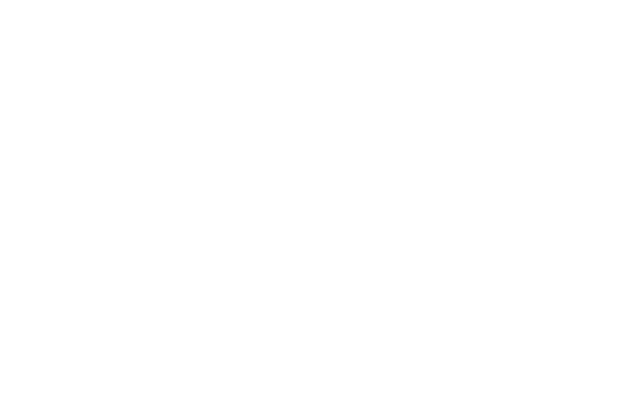
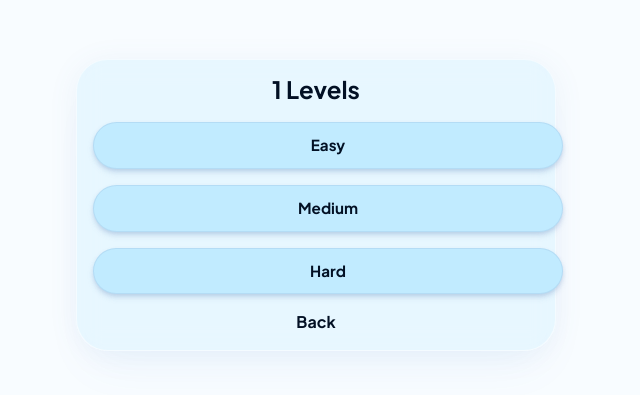
Before and after one commit to mohammedsayed74/study-with-me, a React (Vite) app in the folder frontend/: page /course/1/questions/1 in a window 1280 px wide. Before the commit this address had no page. Shown: the part 195-590 px from the top of the page, without its empty margins (324-964 px from the left). Built offline with nearby package versions, Linux system fonts and the light colour scheme; sample sign-in values are in the browser's storage.

Commit message:
update project

```diff
--- a/frontend/src/App.jsx
+++ b/frontend/src/App.jsx
@@ -8,7 +8,8 @@ import UserProfile from "./pages/UserProfile";
 import ResetPassword from "./pages/ResetPassword";
 import CourseMaterials from "./pages/CourseMaterials";
 import UploadMaterialPage from "./pages/UploadMaterialPage";
-
+import QuestionBank from "./pages/QuestionBank";
+import ChapterLevels from "./pages/ChapterLevels";
 
 function ProtectedRoute({ children }) {
   const token = localStorage.getItem("token");
@@ -88,6 +89,23 @@ function App() {
           }
         />
 
+
+        <Route
+  path="/course/:courseCode/question-bank"
+  element={
+    <ProtectedRoute>
+      <QuestionBank />
+    </ProtectedRoute>
+  }
+/>
+
+
+
+<Route
+  path="/course/:courseCode/questions/:chapter"
+  element={<ProtectedRoute><ChapterLevels /></ProtectedRoute>}
+/>
+
       </Routes>
     </BrowserRouter>
   );
--- /dev/null
+++ b/frontend/src/pages/ChapterLevels.jsx
@@ -0,0 +1,47 @@
+import { useParams, Link } from "react-router-dom";
+import "./course.css";
+
+function ChapterLevels() {
+    const { courseCode, chapter } = useParams();
+
+    return (
+        <div className="course-page">
+            <div className="course-container">
+
+                <h1>{chapter} Levels</h1>
+
+                <div style={{ display: "flex", flexDirection: "column", gap: "12px" }}>
+
+                    <Link
+                        to={`/course/${courseCode}/questions/${chapter}/easy`}
+                        className="submit-btn"
+                    >
+                        Easy
+                    </Link>
+
+                    <Link
+                        to={`/course/${courseCode}/questions/${chapter}/medium`}
+                        className="submit-btn"
+                    >
+                        Medium
+                    </Link>
+
+                    <Link
+                        to={`/course/${courseCode}/questions/${chapter}/hard`}
+                        className="submit-btn"
+                    >
+                        Hard
+                    </Link>
+
+                </div>
+
+                <Link to={`/course/${courseCode}/question-bank`} className="back-link">
+                    Back
+                </Link>
+
+            </div>
+        </div>
+    );
+}
+
+export default ChapterLevels;
--- a/frontend/src/pages/CourseMaterials.jsx
+++ b/frontend/src/pages/CourseMaterials.jsx
@@ -210,8 +210,22 @@ function CourseMaterials() {
       </button>
 
       <div className="materials-header">
+
         <h1>{courseCode} Materials</h1>
-        <p>Course resources</p>
+        <p> course resources</p>
+        <Link
+  to={`/course/${courseCode}/question-bank`}
+  className="material-btn btn-primary"
+  style={{
+    display: "inline-flex",
+    marginTop: "1rem",
+    padding: "0.6rem 1.5rem",
+    width: "auto"
+  }}
+>
+  Question Bank
+</Link>
+        <br/>
 
         <Link to={`/course/${courseCode}/upload`} className="material-btn btn-primary" style={{ display: 'inline-flex', marginTop: '1rem', padding: '0.6rem 1.5rem', width: 'auto' }}>
           <span className="material-symbols-outlined">add</span>
--- /dev/null
+++ b/frontend/src/pages/QuestionBank.jsx
@@ -0,0 +1,34 @@
+import { Link, useParams } from "react-router-dom";
+import "./course.css";
+
+function QuestionBank() {
+    const { courseCode } = useParams();
+
+    return (
+        <div className="course-page">
+            <div className="course-container">
+
+                <h1>Question Bank</h1>
+
+                <div style={{ display: "flex", flexDirection: "column", gap: "12px" }}>
+
+                    <Link to={`/course/${courseCode}/questions/chapter-1`} className="submit-btn">
+                        Chapter 1 Practice
+                    </Link>
+
+                    <Link to={`/course/${courseCode}/questions/chapter-2`} className="submit-btn">
+                        Chapter 2 Practice
+                    </Link>
+
+                    <Link to={`/course/${courseCode}/questions/chapter-3`} className="submit-btn">
+                        Chapter 3 Practice
+                    </Link>
+
+                </div>
+
+            </div>
+        </div>
+    );
+}
+
+export default QuestionBank;
--- a/frontend/src/pages/materials.css
+++ b/frontend/src/pages/materials.css
@@ -309,7 +309,9 @@ body:has(.materials-page) #root {
   text-align: center;
   padding: 4rem 2rem;
   background: rgba(255, 255, 255, 0.4);
+  /*
   backdrop-filter: blur(12px);
+  */
   border-radius: 2rem;
   border: 1px dashed rgba(125, 160, 202, 0.5);
   width: 100%;
```
Also changed, not shown: 1 other file (tests, documents, lock files or other folders).
